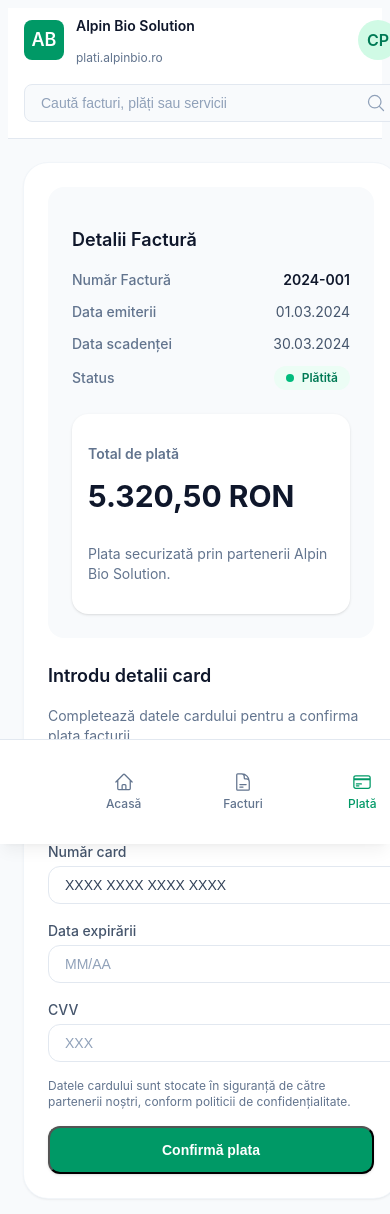
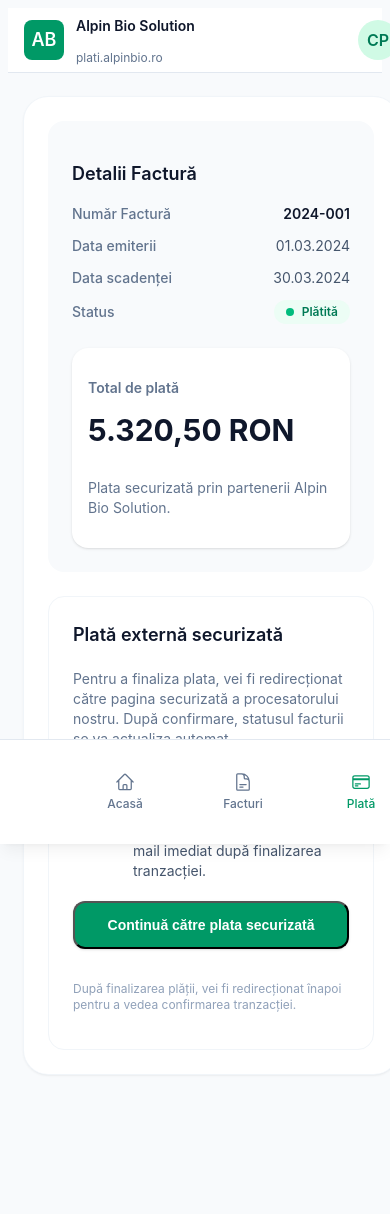
Before and after one commit to 11digits/alpinbio, a Vue app: page /pay in a window 390 px wide. Shown: the top 1214 px of the page. After the commit the page ends 1178 px from the top, so only its background shows below. Built offline with nearby package versions, Linux system fonts and the light colour scheme.

Commit message:
Adjust mobile layout and payment flow

```diff
--- a/src/components/layout/AppLayout.vue
+++ b/src/components/layout/AppLayout.vue
@@ -29,14 +29,6 @@
           </RouterLink>
         </nav>
       </div>
-
-      <div class="px-6 py-6 border-t border-slate-200">
-        <p class="text-xs font-semibold uppercase tracking-wide text-slate-500">Resurse</p>
-        <ul class="mt-4 space-y-2 text-sm text-slate-600">
-          <li><a href="#" class="hover:text-emerald-600">Legal</a></li>
-          <li><a href="#" class="hover:text-emerald-600">Contactați-ne</a></li>
-        </ul>
-      </div>
     </aside>
 
     <div class="flex min-h-screen flex-1 flex-col">
@@ -53,17 +45,6 @@
               </div>
             </div>
 
-            <div class="hidden lg:block w-full max-w-md">
-              <label class="relative flex items-center">
-                <input
-                  type="search"
-                  placeholder="Caută facturi, plăți sau servicii"
-                  class="w-full rounded-lg border border-slate-200 bg-slate-50 px-4 py-2 text-sm text-slate-700 placeholder:text-slate-400 focus:border-emerald-500 focus:outline-none focus:ring-2 focus:ring-emerald-500/20"
-                />
-                <MagnifyingGlassIcon class="pointer-events-none absolute right-3 h-5 w-5 text-slate-400" />
-              </label>
-            </div>
-
             <div class="flex items-center gap-3">
               <div class="hidden sm:flex flex-col text-right">
                 <span class="text-sm font-semibold text-slate-900">Client Premium</span>
@@ -75,16 +56,6 @@
             </div>
           </div>
 
-          <div class="pb-4 lg:hidden">
-            <label class="relative mt-3 flex items-center">
-              <input
-                type="search"
-                placeholder="Caută facturi, plăți sau servicii"
-                class="w-full rounded-lg border border-slate-200 bg-slate-50 px-4 py-2 text-sm text-slate-700 placeholder:text-slate-400 focus:border-emerald-500 focus:outline-none focus:ring-2 focus:ring-emerald-500/20"
-              />
-              <MagnifyingGlassIcon class="pointer-events-none absolute right-3 h-5 w-5 text-slate-400" />
-            </label>
-          </div>
         </div>
       </header>
 
@@ -95,8 +66,8 @@
   </div>
 
   <nav class="fixed bottom-0 left-0 right-0 border-t border-slate-200 bg-white shadow-lg/5 lg:hidden">
-    <div class="mx-auto w-full max-w-6xl px-4">
-      <ul class="flex list-none items-center justify-between gap-2 py-2">
+    <div class="mx-auto w-full px-4 pb-[env(safe-area-inset-bottom)]">
+      <ul class="grid grid-cols-3 list-none items-center gap-1 py-2">
         <li v-for="item in navigation" :key="item.to" class="flex-1">
           <RouterLink
             :to="item.to"
@@ -117,8 +88,7 @@ import { useRoute, RouterLink } from 'vue-router'
 import {
   HomeIcon,
   DocumentTextIcon,
-  CreditCardIcon,
-  MagnifyingGlassIcon
+  CreditCardIcon
 } from '@heroicons/vue/24/outline'
 
 const navigation = [
--- a/src/views/PaymentView.vue
+++ b/src/views/PaymentView.vue
@@ -38,99 +38,57 @@
           </div>
         </div>
 
-        <form class="flex-1 space-y-4" @submit.prevent="submitPayment">
-          <h2 class="text-lg font-semibold text-slate-900">Introdu detalii card</h2>
-          <p class="text-sm text-slate-500">Completează datele cardului pentru a confirma plata facturii.</p>
-
-          <div class="grid gap-4 sm:grid-cols-2">
-            <div class="sm:col-span-2">
-              <label class="text-sm font-medium text-slate-600" for="card-name">Numele titularului cardului</label>
-              <input
-                id="card-name"
-                v-model="form.cardName"
-                type="text"
-                required
-                placeholder="Numele titularului cardului"
-                class="mt-1 w-full rounded-xl border border-slate-200 px-4 py-2 text-sm text-slate-700 placeholder:text-slate-400 focus:border-emerald-500 focus:outline-none focus:ring-2 focus:ring-emerald-200"
-              />
-            </div>
-            <div class="sm:col-span-2">
-              <label class="text-sm font-medium text-slate-600" for="card-number">Număr card</label>
-              <input
-                id="card-number"
-                v-model="form.cardNumber"
-                type="text"
-                inputmode="numeric"
-                required
-                placeholder="XXXX XXXX XXXX XXXX"
-                class="mt-1 w-full rounded-xl border border-slate-200 px-4 py-2 text-sm text-slate-700 placeholder:text-slate-400 focus:border-emerald-500 focus:outline-none focus:ring-2 focus:ring-emerald-200"
-              />
-            </div>
-            <div>
-              <label class="text-sm font-medium text-slate-600" for="expiry">Data expirării</label>
-              <input
-                id="expiry"
-                v-model="form.expiry"
-                type="text"
-                inputmode="numeric"
-                required
-                placeholder="MM/AA"
-                class="mt-1 w-full rounded-xl border border-slate-200 px-4 py-2 text-sm text-slate-700 placeholder:text-slate-400 focus:border-emerald-500 focus:outline-none focus:ring-2 focus:ring-emerald-200"
-              />
-            </div>
-            <div>
-              <label class="text-sm font-medium text-slate-600" for="cvv">CVV</label>
-              <input
-                id="cvv"
-                v-model="form.cvv"
-                type="password"
-                inputmode="numeric"
-                maxlength="4"
-                required
-                placeholder="XXX"
-                class="mt-1 w-full rounded-xl border border-slate-200 px-4 py-2 text-sm text-slate-700 placeholder:text-slate-400 focus:border-emerald-500 focus:outline-none focus:ring-2 focus:ring-emerald-200"
-              />
-            </div>
-          </div>
-
-          <p class="text-xs text-slate-500">
-            Datele cardului sunt stocate în siguranță de către partenerii noștri, conform politicii de confidențialitate.
+        <div class="flex-1 space-y-5 rounded-2xl border border-slate-100 p-6">
+          <h2 class="text-lg font-semibold text-slate-900">Plată externă securizată</h2>
+          <p class="text-sm text-slate-500">
+            Pentru a finaliza plata, vei fi redirecționat către pagina securizată a procesatorului nostru. După confirmare,
+            statusul facturii se va actualiza automat.
           </p>
 
+          <ul class="space-y-3 text-sm text-slate-600">
+            <li class="flex items-start gap-3">
+              <span class="mt-1 inline-flex h-2 w-2 flex-none rounded-full bg-emerald-400"></span>
+              <span>Verifică detaliile facturii înainte de a continua către plata online.</span>
+            </li>
+            <li class="flex items-start gap-3">
+              <span class="mt-1 inline-flex h-2 w-2 flex-none rounded-full bg-emerald-400"></span>
+              <span>Vei primi confirmarea plății pe e-mail imediat după finalizarea tranzacției.</span>
+            </li>
+          </ul>
+
           <button
-            type="submit"
+            type="button"
             class="w-full rounded-xl bg-emerald-600 px-4 py-3 text-sm font-semibold text-white shadow-sm transition hover:bg-emerald-500"
+            @click="startExternalPayment"
           >
-            Confirmă plata
+            Continuă către plata securizată
           </button>
-        </form>
+
+          <p class="text-xs text-slate-400">
+            După finalizarea plății, vei fi redirecționat înapoi pentru a vedea confirmarea tranzacției.
+          </p>
+        </div>
       </div>
     </section>
   </div>
 </template>
 
 <script setup>
-import { computed, reactive } from 'vue'
+import { computed } from 'vue'
 import { useRoute } from 'vue-router'
 import { invoices } from '@/data/invoices'
 import { formatCurrency, formatDate, statusMeta } from '@/utils/formatters'
 
 const route = useRoute()
-const form = reactive({
-  cardName: 'Client Premium',
-  cardNumber: 'XXXX XXXX XXXX XXXX',
-  expiry: '',
-  cvv: ''
-})
 
 const currentInvoice = computed(() => {
   const invoiceId = route.params.id
   return invoices.find((invoice) => invoice.id === invoiceId) ?? invoices[0]
 })
 
-function submitPayment() {
+function startExternalPayment() {
   window.alert(
-    `Plata pentru factura ${currentInvoice.value.number} în valoare de ${formatCurrency(currentInvoice.value.amount)} a fost trimisă.`
+    `Vei fi redirecționat către pagina securizată pentru plata facturii ${currentInvoice.value.number} în valoare de ${formatCurrency(currentInvoice.value.amount)}.`
   )
 }
 
```
Also changed, not shown: 6 other files (tests, documents, lock files or other folders).
